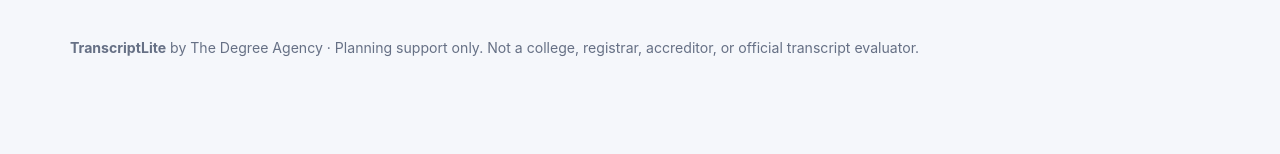
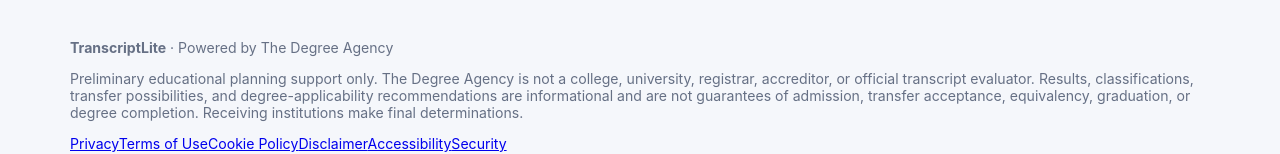
Before and after one commit to Chancebuilder/transcriptlite, a React (Vite) app: page / in a window 1280 px wide. Shown: the part 2643-2797 px from the top of the page. Before the commit the page ends 2739 px from the top, so only its background shows below. Built offline with nearby package versions, Linux system fonts and the light colour scheme; no server answers.

Commit message:
Add Degree Agency branding and legal disclosures

```diff
--- a/src/App.tsx
+++ b/src/App.tsx
@@ -314,7 +314,7 @@ export default function App() {
   return (
     <div className="app-shell">
       <header className="hero">
-        <div className="brand">TranscriptLite</div>
+        <div className="brand">TranscriptLite <span className="powered-by">· Powered by The Degree Agency</span></div>
         <h1>Turn prior coursework into a clear starting point.</h1>
         <p>
           Enter or import completed courses, review your credit picture, and identify preliminary transfer opportunities.
@@ -491,7 +491,17 @@ export default function App() {
       </main>
 
       <footer>
-        <strong>TranscriptLite</strong> by The Degree Agency · Planning support only. Not a college, registrar, accreditor, or official transcript evaluator.
+        <strong>TranscriptLite</strong> · Powered by The Degree Agency
+        <p>Preliminary educational planning support only. The Degree Agency is not a college, university, registrar, accreditor, or official transcript evaluator. Results, classifications, transfer possibilities, and degree-applicability recommendations are informational and are not guarantees of admission, transfer acceptance, equivalency, graduation, or degree completion. Receiving institutions make final determinations.</p>
+        <nav className="legal-links" aria-label="Legal and policy disclosures">
+          <a href="https://natashaontrust.com/privacy.html" target="_blank" rel="noreferrer">Privacy</a>
+          <a href="https://natashaontrust.com/terms.html" target="_blank" rel="noreferrer">Terms of Use</a>
+          <a href="https://natashaontrust.com/cookies.html" target="_blank" rel="noreferrer">Cookie Policy</a>
+          <a href="https://natashaontrust.com/disclaimer.html" target="_blank" rel="noreferrer">Disclaimer</a>
+          <a href="https://natashaontrust.com/accessibility.html" target="_blank" rel="noreferrer">Accessibility</a>
+          <a href="https://natashaontrust.com/security.html" target="_blank" rel="noreferrer">Security</a>
+        </nav>
+        <p className="muted">Transcript PDFs and entered coursework are processed locally in your browser in the current TranscriptLite configuration. Public institution and program reference searches may be sent to the Education Data Core. Browser local storage is used to retain coursework on this device.</p>
       </footer>
     </div>
   )
```
